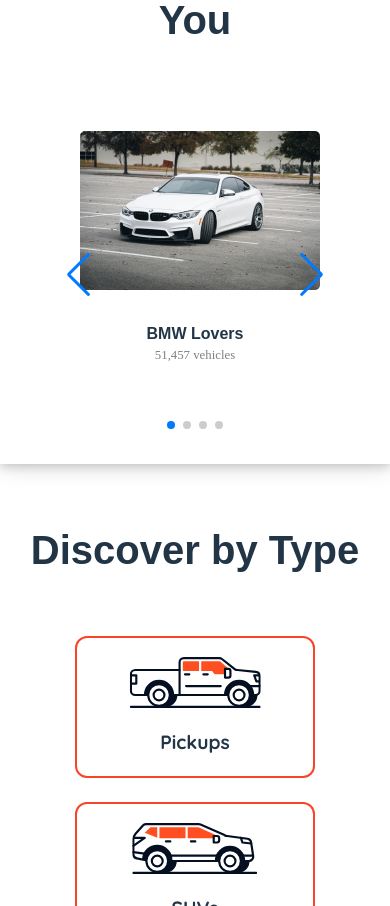
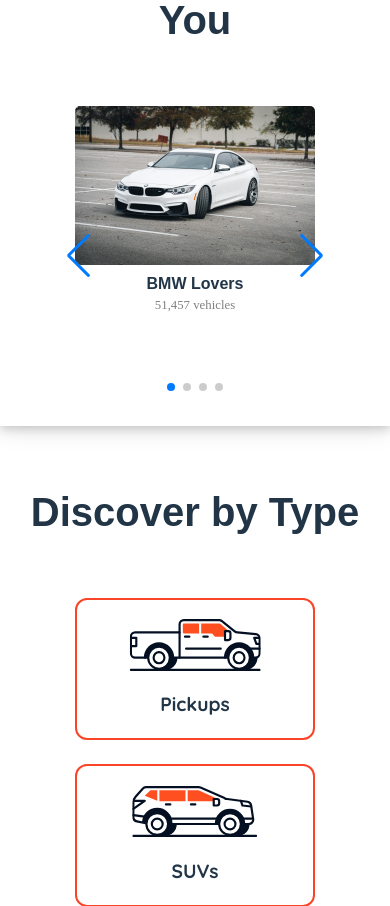
Before and after one commit to Dmitriy88k/car-market, a React (Vite) app: page / in a window 390 px wide. Shown: the part 859-1765 px from the top of the page. Built offline with nearby package versions, Linux system fonts and the light colour scheme; no server answers.

Commit message:
Working on addapting corousel

```diff
--- a/src/components/trending/tredning.jsx
+++ b/src/components/trending/tredning.jsx
@@ -17,17 +17,17 @@
         <Swiper
           className={styles.swiper_section}
           slidesPerView={3}
-          spaceBetween={0}
+          spaceBetween={20}
           loop={true}
           centeredSlides={true}
           modules={[Navigation, Pagination, A11y]}
           navigation
           pagination={{ clickable: true }}
           breakpoints={{
-            365: {slidesPerView: 1},
+            150: { slidesPerView: 1 },
             640: { slidesPerView: 1 },
-            768: { slidesPerView: 1 },
-            1024: { slidesPerView: 3 },
+            992: { slidesPerView: 2, spaceBetween: 0, centeredSlides: false, },
+            1290: { slidesPerView: 3, spaceBetween: 0, centeredSlides: false, },
           }}
         >
           <SwiperSlide className={styles.swiper_slide}>
@@ -53,6 +53,7 @@
             <h6>Luxury Cars</h6>
             <p>32,958 vehicles</p>
           </SwiperSlide>
+          <div className={styles.swiper_pagination}></div>
         </Swiper>
       </div>
     </div>
--- a/src/components/trending/trending.module.css
+++ b/src/components/trending/trending.module.css
@@ -18,24 +18,16 @@
 }
 
 .swiper_section {
-  height: 40vh;
+  height: 300px;
 }
 
 .swiper_slide {
-  /*box-shadow: 0 4px 8px rgba(0, 0, 0, 0.1), 0 6px 20px rgba(0, 0, 0, 0.1);*/
   text-align: center;
-  border-radius: 12px;
-  height: 80%;
-  display: flex;
-  align-items: center;
-  margin: auto 0;
-
 }
 
 .swiper_slide img {
   width: 15rem;
   border-radius: 5px;
-  margin: 25px;
 }
 
 .swiper_slide h6 {
@@ -49,3 +41,13 @@
   padding-bottom: .5rem;
   color: gray;
 }
+
+.swiper_pagination {
+  height: 300px;
+}
+
+@media (max-width: 955px) {
+  .swiper-button-prev {
+    display: none !important;
+  }
+}
--- a/src/pages/carDetails/carDetails.jsx
+++ b/src/pages/carDetails/carDetails.jsx
@@ -57,13 +57,19 @@
 
         <Swiper
           onSwiper={setThumbsSwiper}
-          slidesPerView={4}
-          spaceBetween={10}
+          slidesPerView={10}
+          spaceBetween={40}
           modules={[Thumbs]}
           watchSlidesProgress={true}
           watchSlidesVisibility={true}
           loop={false}
+          centeredSlides={true}
           className={styles.thumbnails_swiper}
+          breakpoints={{
+
+            955: { slidesPerView: 3, spaceBetween: 10, },
+            1290: { slidesPerView: 4, spaceBetween: 10, },
+          }}
         >
           {car.images.map((image, index) => (
             <SwiperSlide key={index} className={activeIndex === index ? "swiper-slide-thumb-active" : ""}>
--- a/src/pages/carDetails/carDetails.module.css
+++ b/src/pages/carDetails/carDetails.module.css
@@ -32,8 +32,8 @@
 }
 
 .thumbnail_image {
-  width: 100%;
-  height: 150px; /* Adjust thumbnail height */
+  width: 100px;
+  height: 100px; /* Adjust thumbnail height */
   object-fit: cover;
   cursor: pointer;
   transition: border 0.3s;
@@ -44,3 +44,9 @@
   transform: scale(1.05);
   box-shadow: 0 4px 8px rgba(0, 0, 255, 0.2);
 }
+
+@media (max-width: 955px) {
+  .thumbnail_image {
+    display: none;
+  }
+}
```
Also changed, not shown: 1 other file (tests, documents, lock files or other folders).
